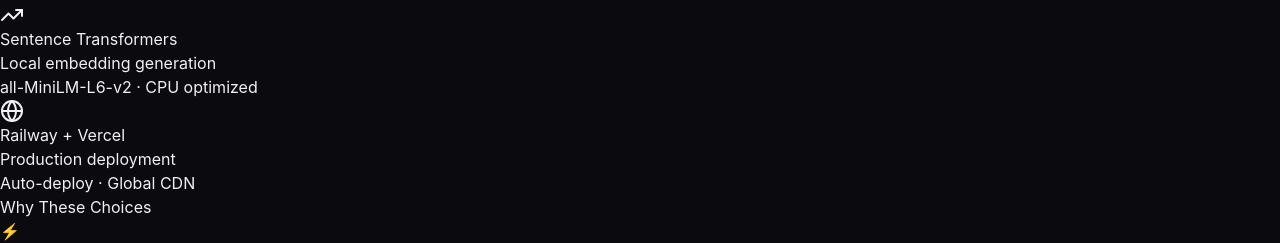
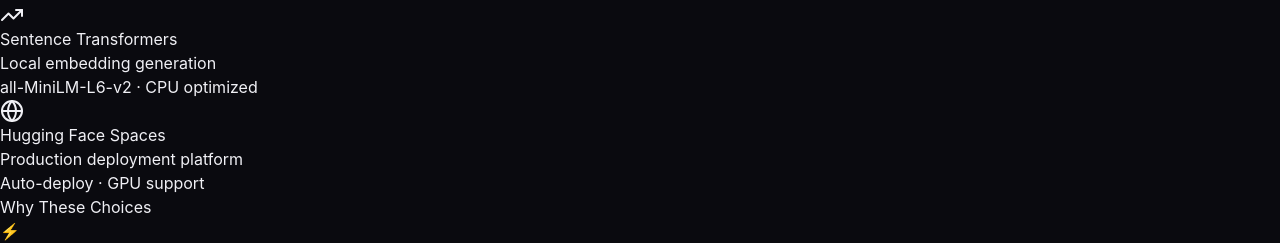
Before and after one commit to Arul123457/catalyst-talent-agent, a React (Vite) app in the folder frontend/: page /about in a window 1280 px wide. Shown: the part 2043-2286 px from the top of the page. Built offline with nearby package versions, Linux system fonts and the light colour scheme; no server answers.

Commit message:
adding ui

```diff
--- a/frontend/src/pages/About.jsx
+++ b/frontend/src/pages/About.jsx
@@ -333,9 +333,9 @@
             <Reveal delay={250}>
               <Card hover className="p-6">
                 <Globe className="w-12 h-12 text-green-400 mb-4" />
-                <h3 className="text-xl font-semibold mb-2">Railway + Vercel</h3>
-                <p className="text-gray-400 text-sm mb-4">Production deployment</p>
-                <Badge variant="muted" size="sm">Auto-deploy · Global CDN</Badge>
+                <h3 className="text-xl font-semibold mb-2">Hugging Face Spaces</h3>
+                <p className="text-gray-400 text-sm mb-4">Production deployment platform</p>
+                <Badge variant="muted" size="sm">Auto-deploy · GPU support</Badge>
               </Card>
             </Reveal>
           </div>
```
